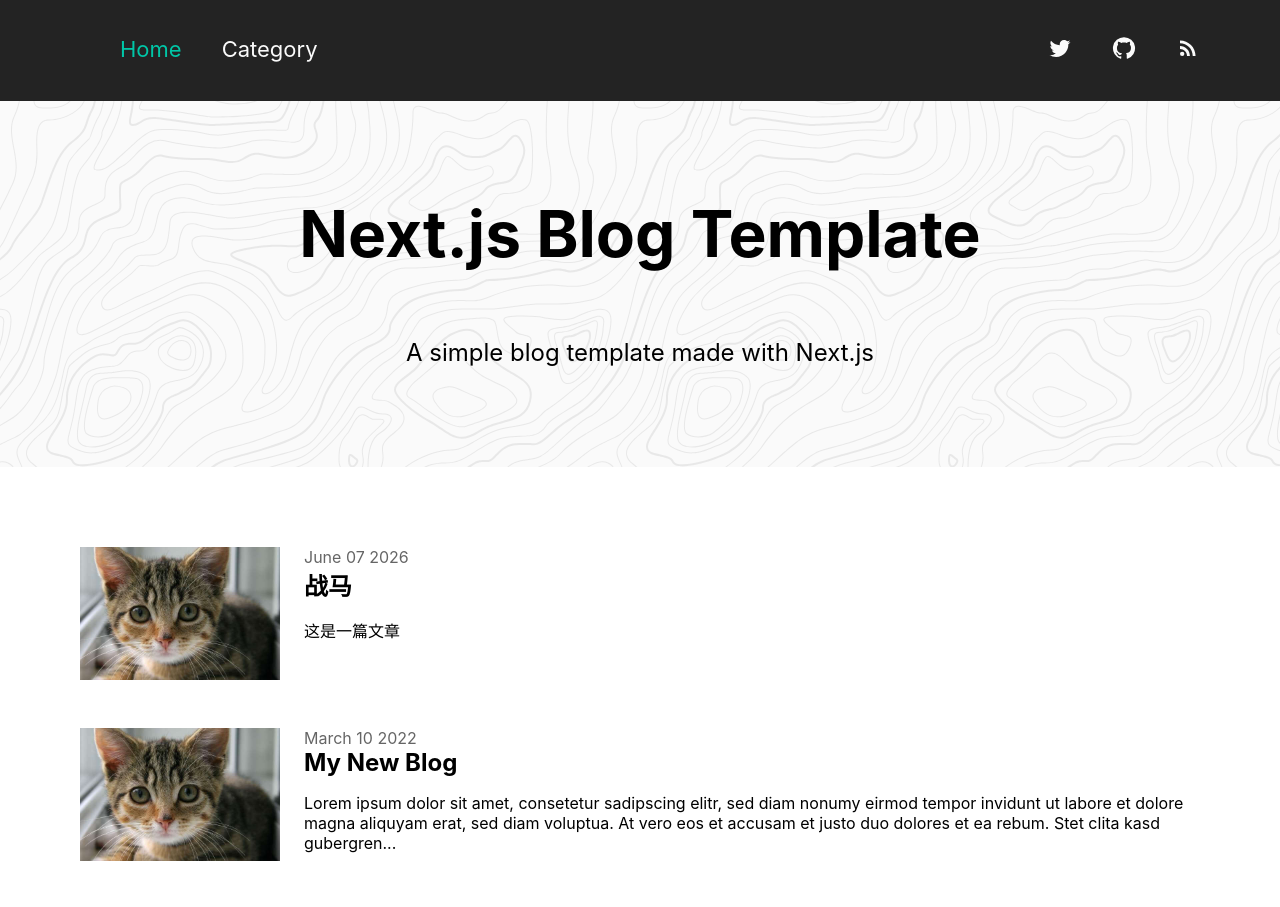
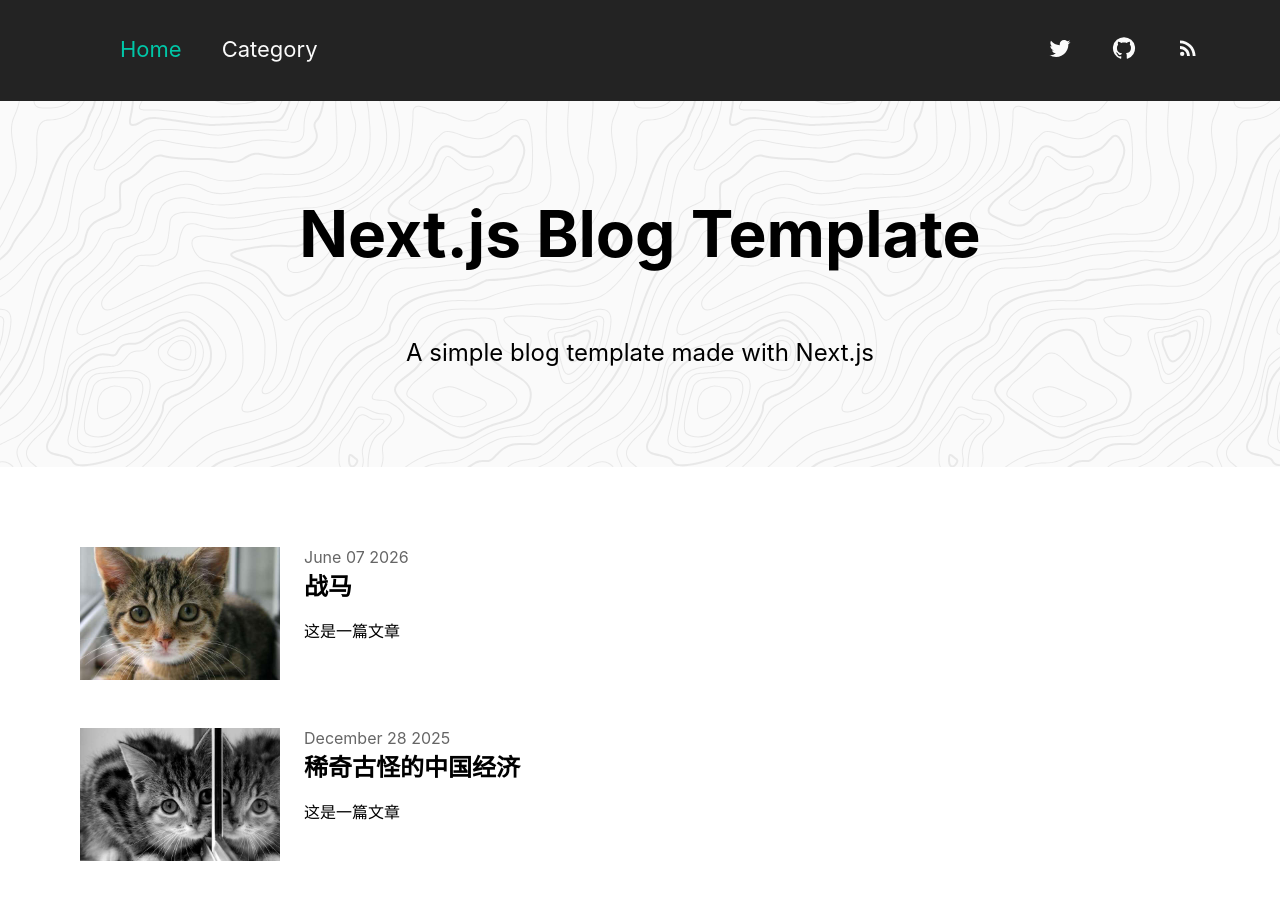
Before and after one commit to brightmann/wnbt, a Next.js app: page / in a window 1280 px wide. Shown: the top 907 px of the page. Built offline with nearby package versions, Linux system fonts and the light colour scheme.

Commit message:
feat: list ce post on homepage

```diff
--- a/content/posts.js
+++ b/content/posts.js
@@ -6,6 +6,14 @@ const posts = [
     link: '/blog/fh',
     categories: ['main'], // specifies where it will be rendered
     date: 'June 07 2026' // optional
+  },
+  {
+    title: '稀奇古怪的中国经济',
+    description: '这是一篇文章',
+    image: '/posts/post2.jpg',
+    link: '/blog/ce',
+    categories: ['main'], // specifies where it will be rendered
+    date: 'December 28 2025' // optional
   },
   {
     title: 'My New Blog',
```
